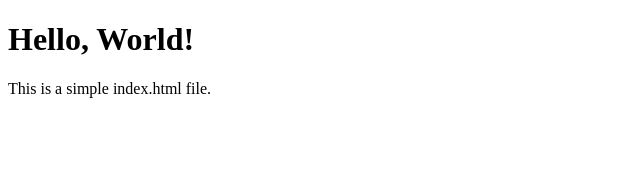
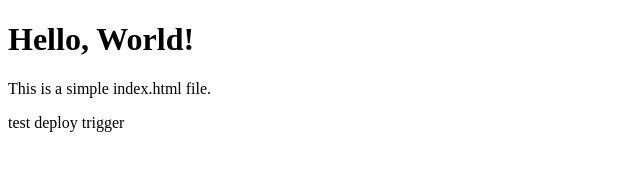
Before and after one commit to Lonnieb1996/aws-cloud-project, a plain HTML site: page index.html in a window 1280 px wide. Shown: the whole page, without its empty margins (0-640 px from the left). Drawn offline with Linux system fonts and the light colour scheme.

Commit message:
test ci cd pipeline

```diff
--- a/index.html
+++ b/index.html
@@ -10,3 +10,4 @@
     <p>This is a simple index.html file.</p>
 </body>
 </html>
+test deploy trigger
```
